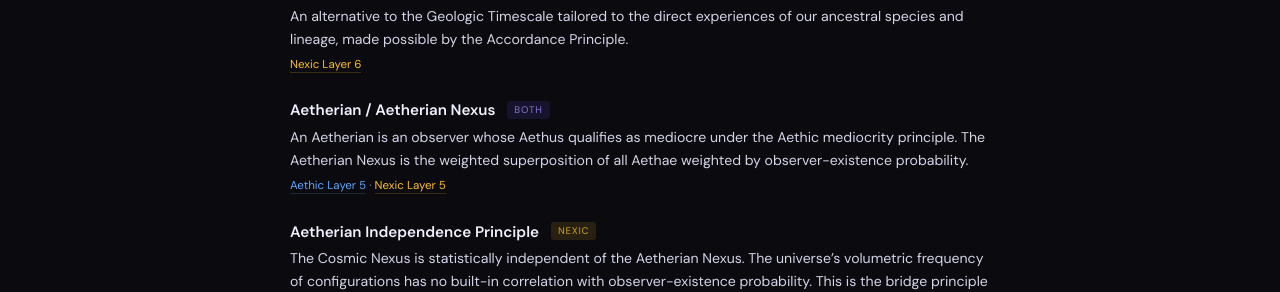
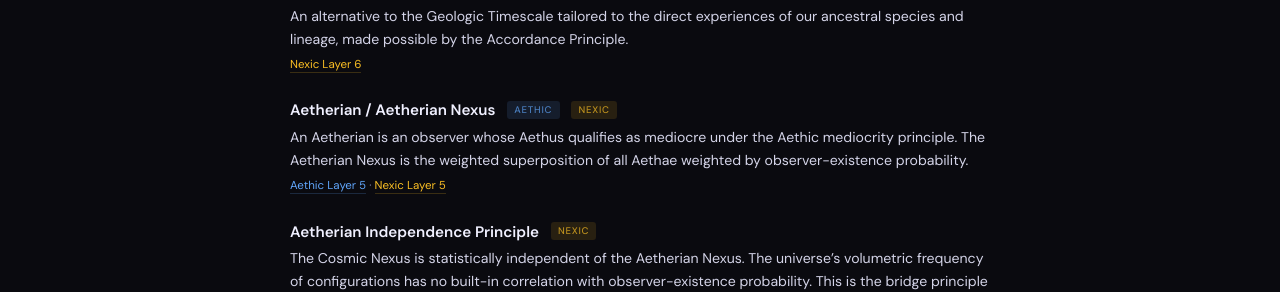
Before and after one commit to brunchwnewton/brunchwnewton.github.io, a Jekyll site: the page built from glossary.html, in a window 1280 px wide and 1400 px high, scrolled down 578 px. Shown: the part 159-451 px from the top of the window. Built offline with Jekyll 4.4.1, drawn with Linux system fonts in a browser that asks for light colours; some of the changed text lies outside the part shown.

Commit message:
Update glossary.html

```diff
--- a/glossary.html
+++ b/glossary.html
@@ -107,7 +107,6 @@ body {
 }
 .tag-aethic { background: rgba(96,165,250,0.12); color: rgba(96,165,250,0.7); }
 .tag-nexic { background: rgba(251,191,36,0.12); color: rgba(251,191,36,0.7); }
-.tag-both { background: rgba(110,92,255,0.12); color: rgba(167,139,250,0.7); }
 
 .gterm-def {
   font-size: 0.88rem;
@@ -167,7 +166,7 @@ body {
 </div>
 
 <div class="gterm" id="g-aetherian-aetherian-nexus" data-aliases="Aetherian Nexus|Aetherian|Aetherians" data-terms="aetherian aetherian nexus">
-  <div class="gterm-name">Aetherian / Aetherian Nexus <span class="framework-tag tag-both">Both</span></div>
+  <div class="gterm-name">Aetherian / Aetherian Nexus <span class="framework-tag tag-aethic">Aethic</span> <span class="framework-tag tag-nexic">Nexic</span></div>
   <div class="gterm-def">An Aetherian is an observer whose Aethus qualifies as mediocre under the Aethic mediocrity principle. The Aetherian Nexus is the weighted superposition of all Aethae weighted by observer-existence probability.</div>
   <div class="gterm-ref"><a href="/aethic-reasoning-guide.html#layer-5">Aethic Layer 5</a> · <a class="nexic-ref" href="/nexic-reasoning-guide.html#layer-5">Nexic Layer 5</a></div>
 </div>
@@ -263,7 +262,7 @@ body {
 </div>
 
 <div class="gterm" id="g-aethus" data-aliases="Aethus|Aethae|the Aethus|an Aethus" data-terms="aethus aethae plural">
-  <div class="gterm-name">Aethus (pl. Aethae) <span class="framework-tag tag-both">Both</span></div>
+  <div class="gterm-name">Aethus (pl. Aethae) <span class="framework-tag tag-aethic">Aethic</span> <span class="framework-tag tag-nexic">Nexic</span></div>
   <div class="gterm-def">The central mathematical object: an equivalence class of static Aethae encoding the totality of information accessible to a given observer. Each Aethus maps bijectively to a block universe (a reality). The Aethus is to Aethic reasoning what the reference frame is to special relativity.</div>
   <div class="gterm-ref"><a href="/aethic-reasoning-guide.html#layer-3">Aethic Layer 3</a></div>
 </div>
@@ -526,7 +525,7 @@ body {
 </div>
 
 <div class="gterm" id="g-nexus" data-aliases="Nexus|Nexae|a Nexus" data-terms="nexus nexae weighted superposition probability distribution">
-  <div class="gterm-name">Nexus (pl. Nexae) <span class="framework-tag tag-both">Both</span></div>
+  <div class="gterm-name">Nexus (pl. Nexae) <span class="framework-tag tag-aethic">Aethic</span> <span class="framework-tag tag-nexic">Nexic</span></div>
   <div class="gterm-def">A weighted superposition of Aethae representing a class of systems, where weights encode a selection criterion. Different criteria yield different Nexae: the Cosmic Nexus (volumetric frequency), Aetherian Nexus (observer-existence probability), and Quantum Nexus (action functional via path integral).</div>
   <div class="gterm-ref"><a href="/aethic-reasoning-guide.html#layer-5">Aethic Layer 5</a> · <a class="nexic-ref" href="/nexic-reasoning-guide.html#layer-3">Nexic Layer 3</a></div>
 </div>
```
